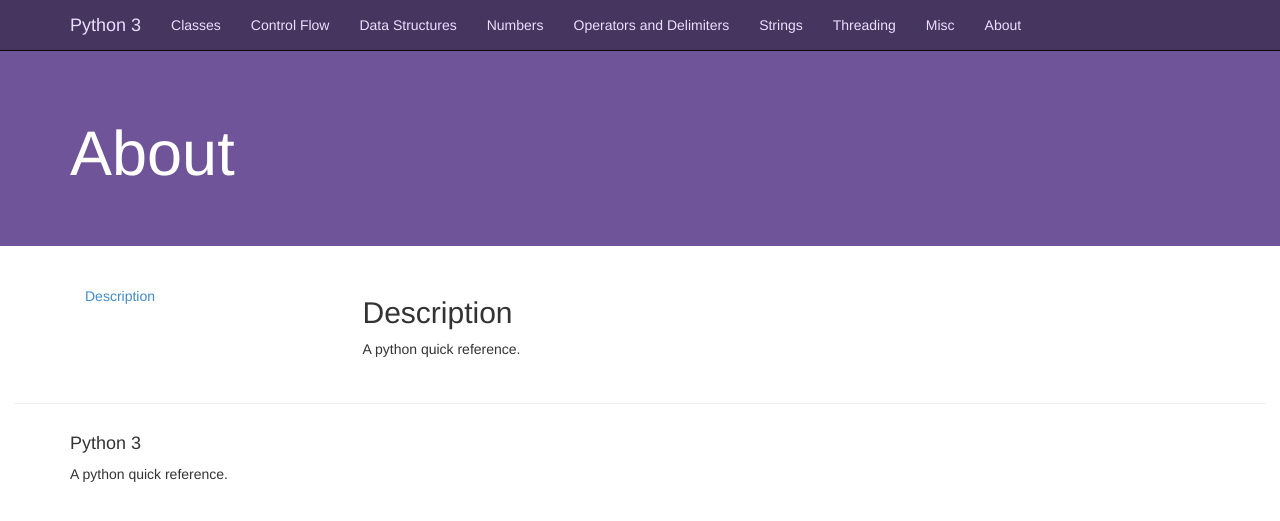
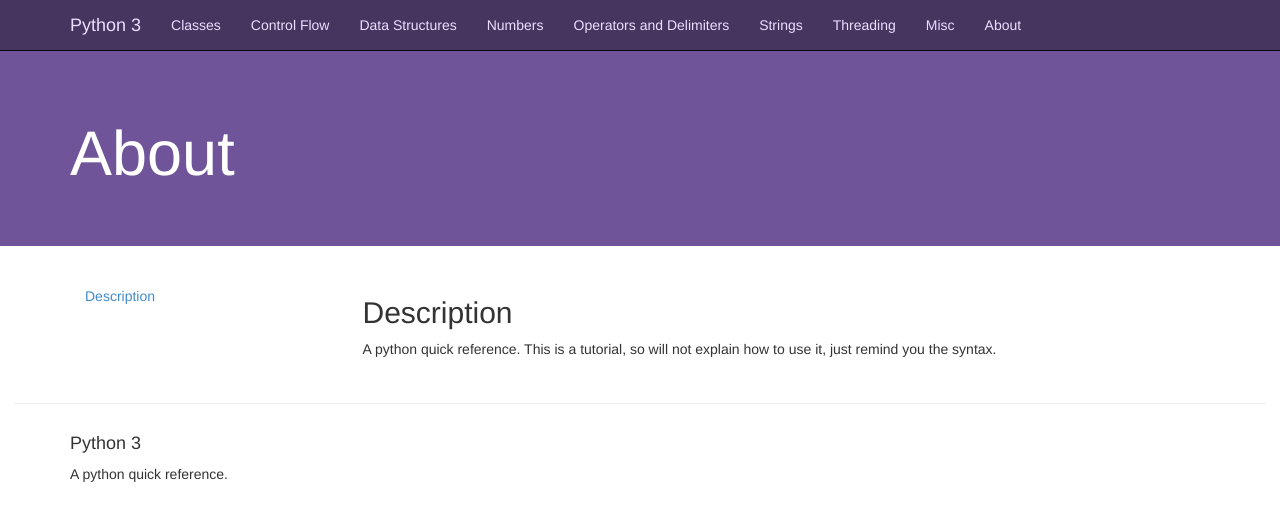
Before and after one commit to steelywing/python-quick-reference, a Jekyll site: the page built from about.md, in a window 1280 px wide. Shown: the top 521 px of the page. Built offline with Jekyll 4.4.1, drawn with Linux system fonts in a browser that asks for light colours; nearby versions of some CDN libraries; Markdown is read by kramdown in place of the engine named in the settings.

Commit message:
update about

```diff
--- a/about.md
+++ b/about.md
@@ -6,3 +6,4 @@
 ---
 ## Description
 {{ site.description }}
+This is a tutorial, so will not explain how to use it, just remind you the syntax.
```
Also changed, not shown: control-flow.md (+1 -0 lines).
